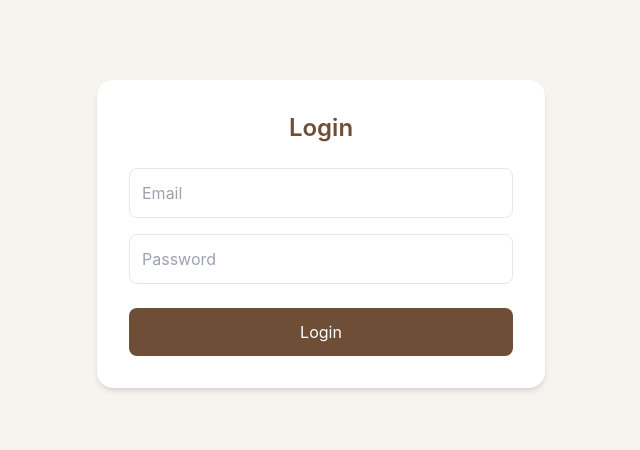
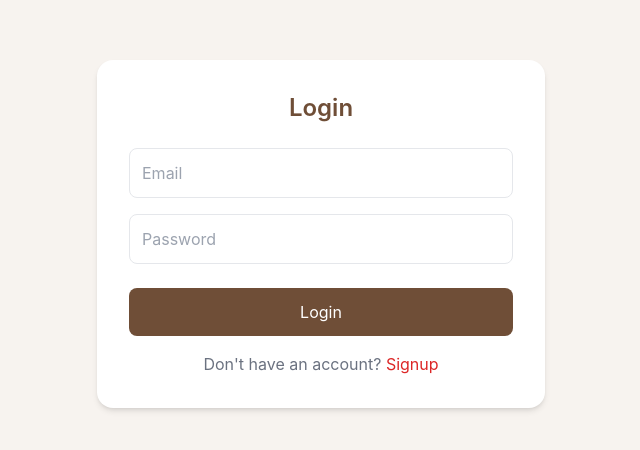
Before and after one commit to AngelaB111/React-coffee-store, a React (Create React App) app: page /login in a window 1280 px wide. Shown: the part 166-616 px from the top of the page, without its empty margins (319-959 px from the left). Built offline with nearby package versions, Linux system fonts and the light colour scheme.

Commit message:
login signup updates

```diff
--- a/src/components/Login.jsx
+++ b/src/components/Login.jsx
@@ -1,5 +1,6 @@
 import { useState } from "react";
 import axios from "axios";
+import { Link, useNavigate } from "react-router-dom";
 
 function Login() {
   const [form, setForm] = useState({
@@ -7,6 +8,7 @@ function Login() {
     password: "",
   });
   const [error, setError] = useState("");
+  const navigate = useNavigate();
 
   const handleChange = (e) => {
     setForm({ ...form, [e.target.name]: e.target.value });
@@ -17,13 +19,10 @@ function Login() {
     setError("");
 
     try {
-      const res = await axios.post(
-        "http://localhost:5000/auth/login",
-        form
-      );
+      const res = await axios.post("http://localhost:5000/auth/login", form);
 
       localStorage.setItem("user", JSON.stringify(res.data.user));
-      alert(`Welcome back, ${res.data.user.name} ☕`);
+      navigate("/");
     } catch (err) {
       setError(err.response?.data?.message || "Login failed");
     }
@@ -40,9 +39,7 @@ function Login() {
         </h2>
 
         {error && (
-          <p className="text-red-500 text-sm text-center mb-4">
-            {error}
-          </p>
+          <p className="text-red-500 text-sm text-center mb-4">{error}</p>
         )}
 
         <input
@@ -69,6 +66,13 @@ function Login() {
         >
           Login
         </button>
+
+        <p className="text-gray-500 mt-4 text-center">
+          Don't have an account?{" "}
+          <Link to="/Signup" className="text-red-600">
+            Signup
+          </Link>
+        </p>
       </form>
     </div>
   );
--- a/src/components/Signup.jsx
+++ b/src/components/Signup.jsx
@@ -1,6 +1,7 @@
 import { useState } from "react";
 import axios from "axios";
 
+import { Link } from "react-router-dom";
 function Signup() {
   const [form, setForm] = useState({
     name: "",
@@ -36,9 +37,7 @@ function Signup() {
         </h2>
 
         {error && (
-          <p className="text-red-500 text-sm text-center mb-4">
-            {error}
-          </p>
+          <p className="text-red-500 text-sm text-center mb-4">{error}</p>
         )}
 
         <input
@@ -73,6 +72,13 @@ function Signup() {
         >
           Sign Up
         </button>
+        <p className="text-gray-500 ">
+          Already Have An Account?{" "}
+          <Link to="/Login" className="text-red-600">
+            {" "}
+            Login{" "}
+          </Link>
+        </p>
       </form>
     </div>
   );
```
